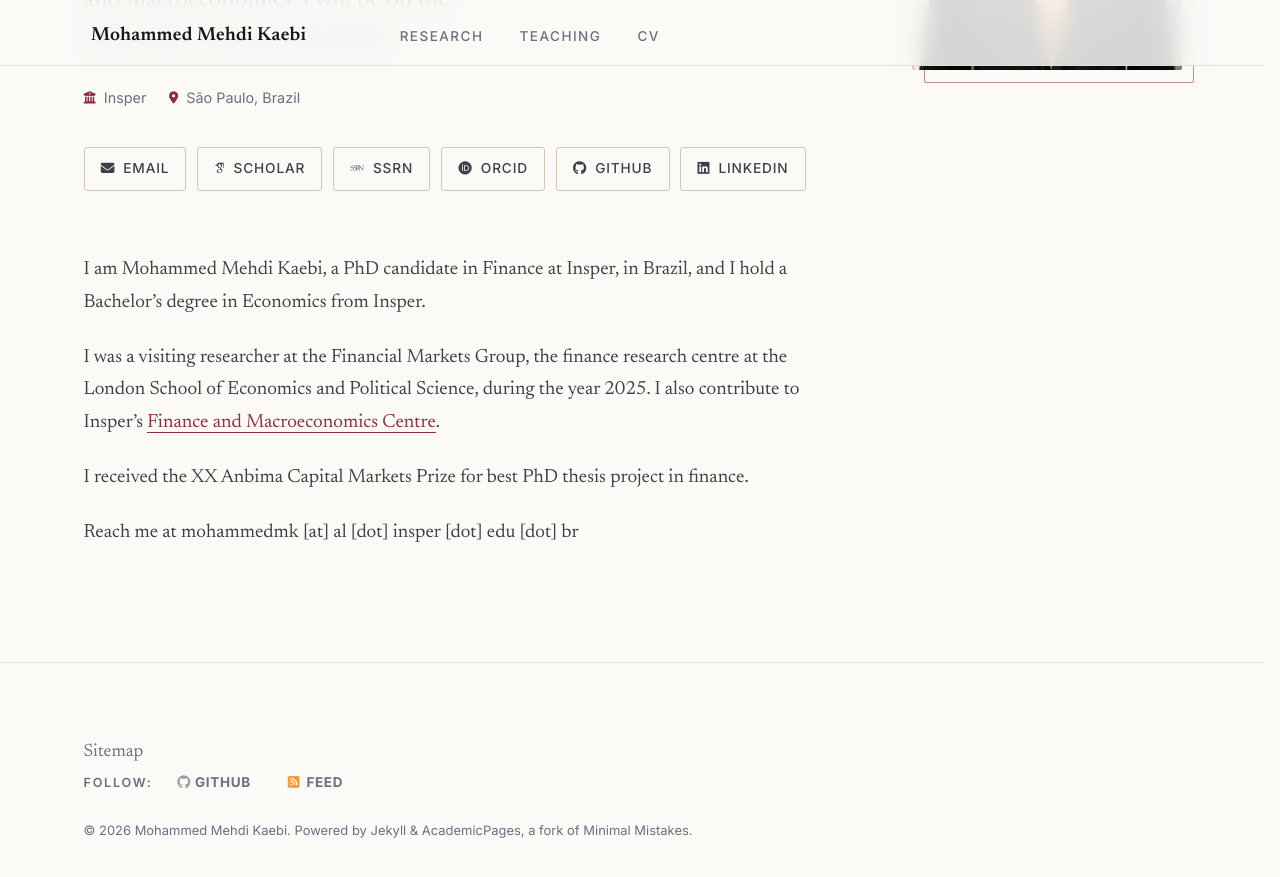
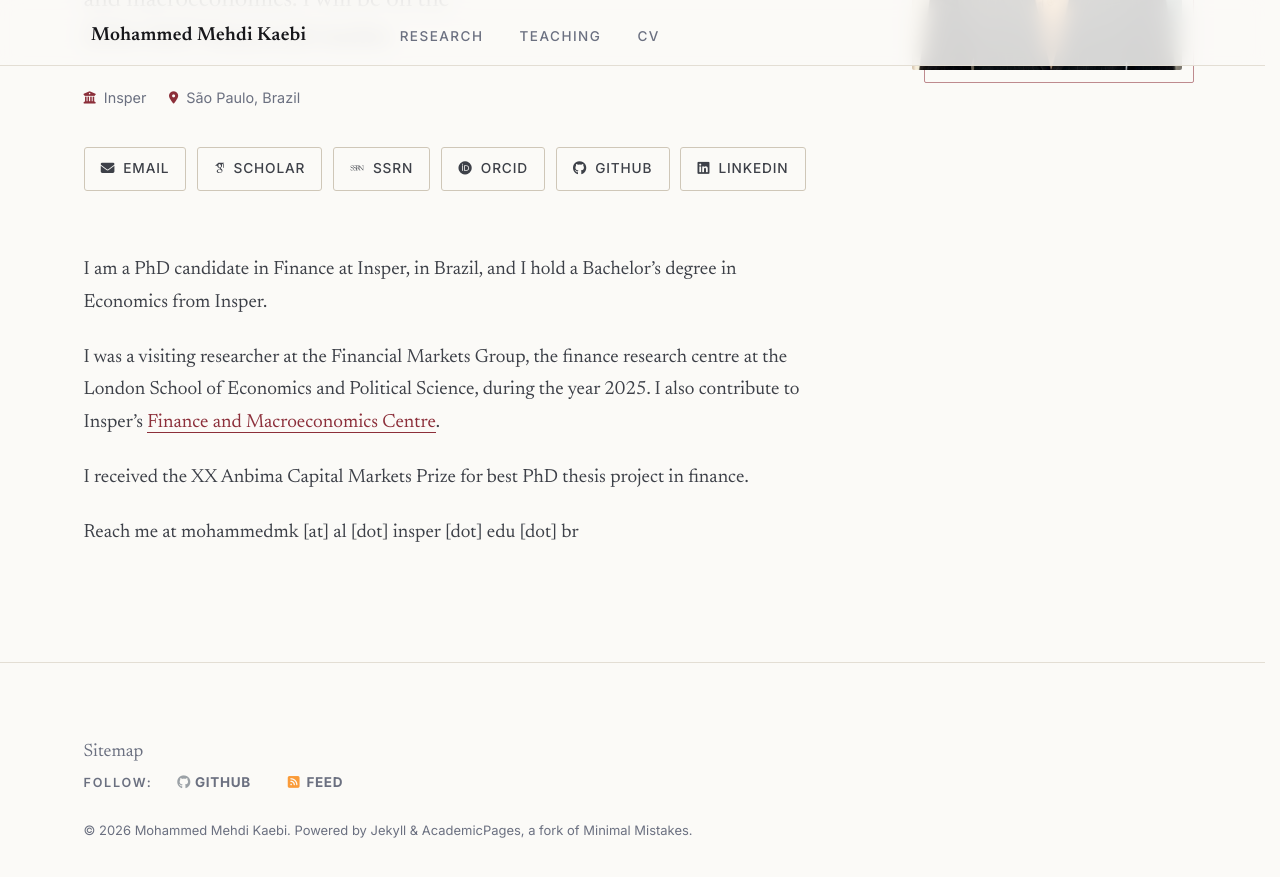
Before and after one commit to mkaebi/mkaebi.github.io, a Jekyll site: the page built from _pages/about.md, in a window 1280 px wide and 900 px high, scrolled down 451 px. Shown: the top 877 px of the window. Built offline with Jekyll 4.4.1, drawn with Linux system fonts in a browser that asks for light colours; some web fonts are replaced.

Commit message:
Update about.md

```diff
--- a/_pages/about.md
+++ b/_pages/about.md
@@ -16,7 +16,7 @@ redirect_from:
   - /about.html
 ---
 
-I am Mohammed Mehdi Kaebi, a PhD candidate in Finance at Insper, in Brazil, and I hold a Bachelor’s degree in Economics from Insper.
+I am a PhD candidate in Finance at Insper, in Brazil, and I hold a Bachelor’s degree in Economics from Insper.
 
 I was a visiting researcher at the Financial Markets Group, the finance research centre at the London School of Economics and Political Science, during the year 2025. I also contribute to Insper's [Finance and Macroeconomics Centre](https://cefim-insper.github.io/).
 
```
